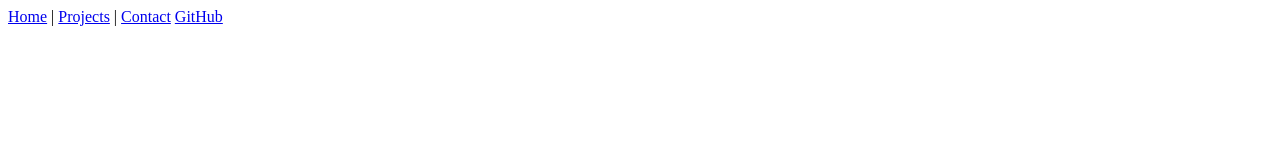
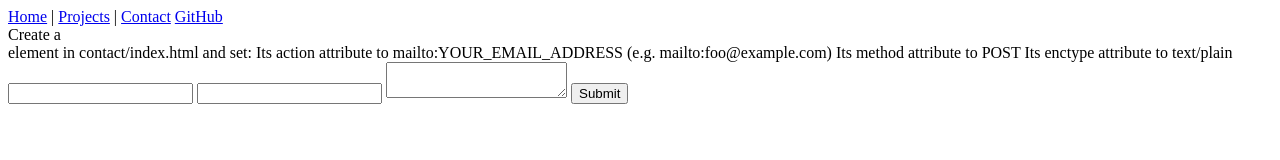
Before and after one commit to javomode/portfolio, a plain HTML site: page contact/index.html in a window 1280 px wide. Drawn offline with Linux system fonts and the light colour scheme.

Commit message:
Update contact/index.html to email

```diff
--- a/contact/index.html
+++ b/contact/index.html
@@ -13,5 +13,24 @@
             <a href="index.html">Contact</a>
             <a href="https://github.com/javomode" target="_blank">GitHub</a>
     </header>
+
+    Create a <form> element in contact/index.html and set:
+Its action attribute to mailto:YOUR_EMAIL_ADDRESS (e.g. mailto:foo@example.com)
+Its method attribute to POST
+Its enctype attribute to text/plain
+
+<form action="mailto:j9vo@ucsd.edu" method="POST" enctype="text/plain">
+    <label>
+        <input name="email" type="email"></input>
+    </label>
+    <label>
+        <input name="subject"></input>
+    </label>
+    <label>
+        <textarea name="body"></textarea>
+    </label>
+    <button>Submit</button>
+</form>
+
 </body>
 </html>
```
